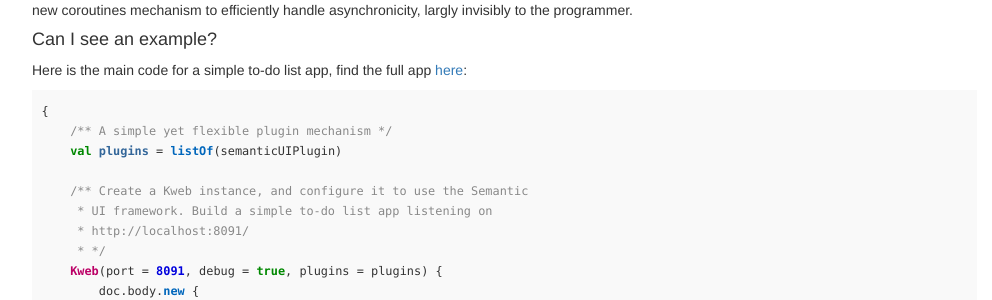
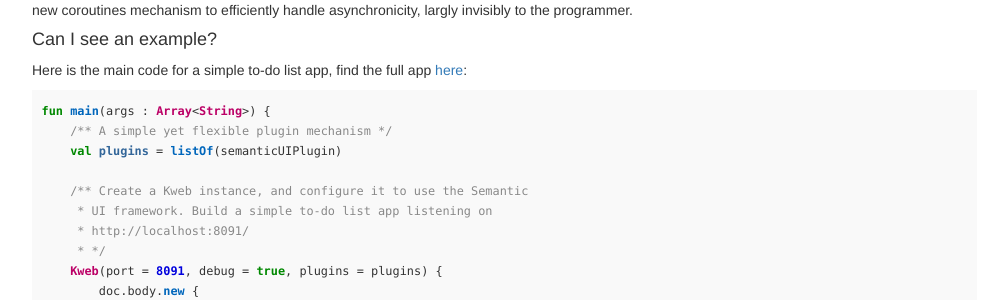
Before and after one commit to kwebio/kwebio.github.io, a Jekyll site: the page built from index.md, in a window 1280 px wide. Shown: the part 559-859 px from the top of the page, without its empty margins (233-1225 px from the left). Built offline with Jekyll 4.4.1, drawn with Linux system fonts in a browser that asks for light colours; nearby versions of some CDN libraries.

Commit message:
Update index.md

````diff
--- a/index.md
+++ b/index.md
@@ -43,7 +43,7 @@ asynchronicity, largly invisibly to the programmer.
 Here is the main code for a simple to-do list app, find the full app [here](https://github.com/kwebio/core/tree/master/src/main/kotlin/io/kweb/demos/todo):
 
 ```kotlin
-{
+fun main(args : Array<String>) {
     /** A simple yet flexible plugin mechanism */
     val plugins = listOf(semanticUIPlugin)
 
````
